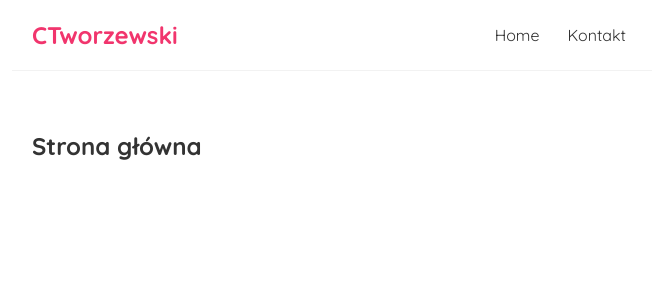
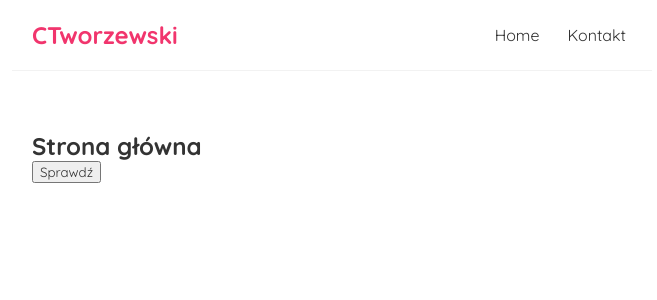
Before and after one commit to ctworzewski/simple-layout-page-react, a React (Create React App) app: page / in a window 1280 px wide. Shown: the top 300 px of the page, without its empty margins (308-965 px from the left). Built offline with nearby package versions, Linux system fonts and the light colour scheme.

Commit message:
Add click event to component Home.js

```diff
--- a/src/Home.js
+++ b/src/Home.js
@@ -1,7 +1,11 @@
 const Home = () => {
+  const handleCLick = () => {
+    console.log("Cześć Czarek!");
+  };
   return (
     <div className="home">
       <h2>Strona główna</h2>
+      <button onClick={handleCLick}>Sprawdź</button>
     </div>
   );
 };
```
